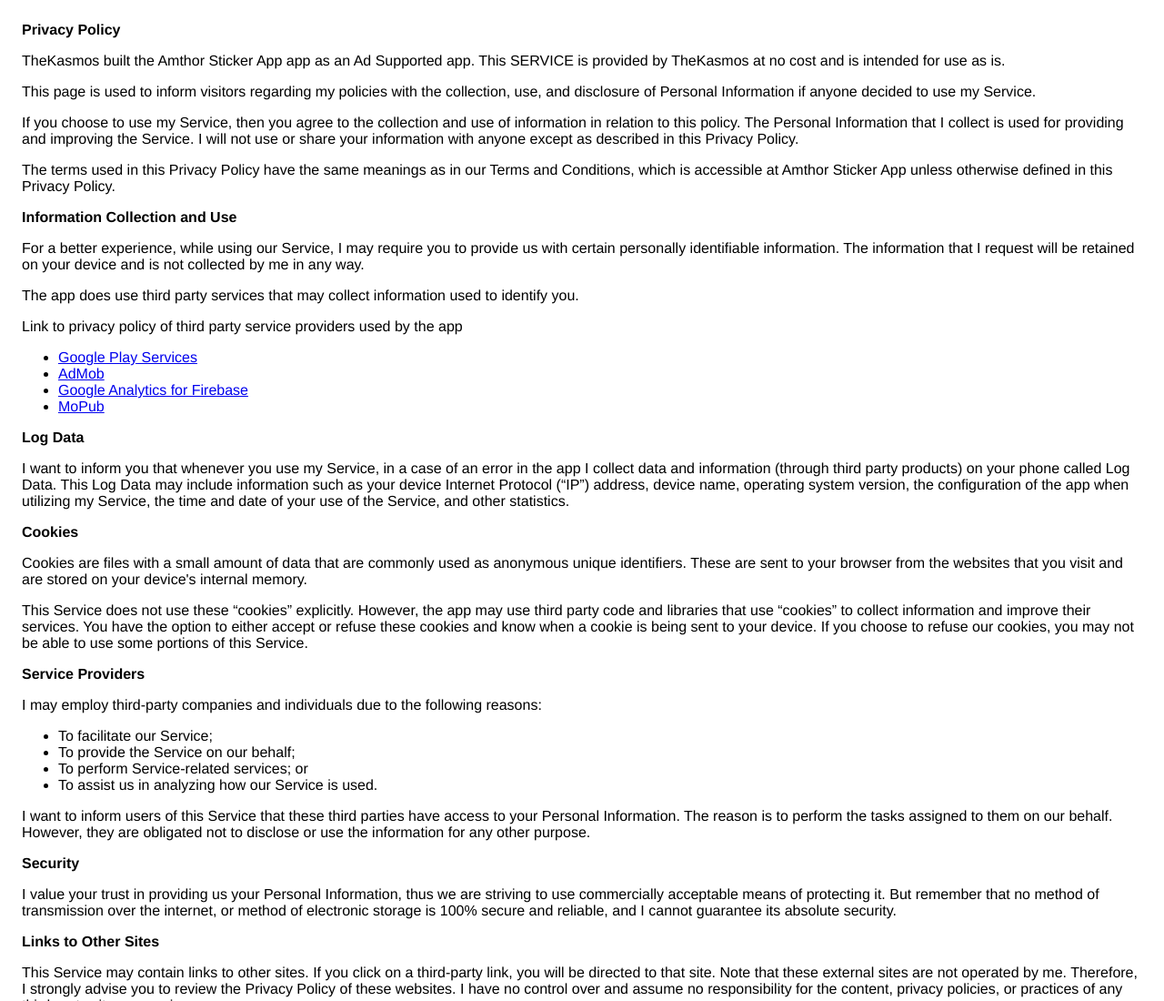
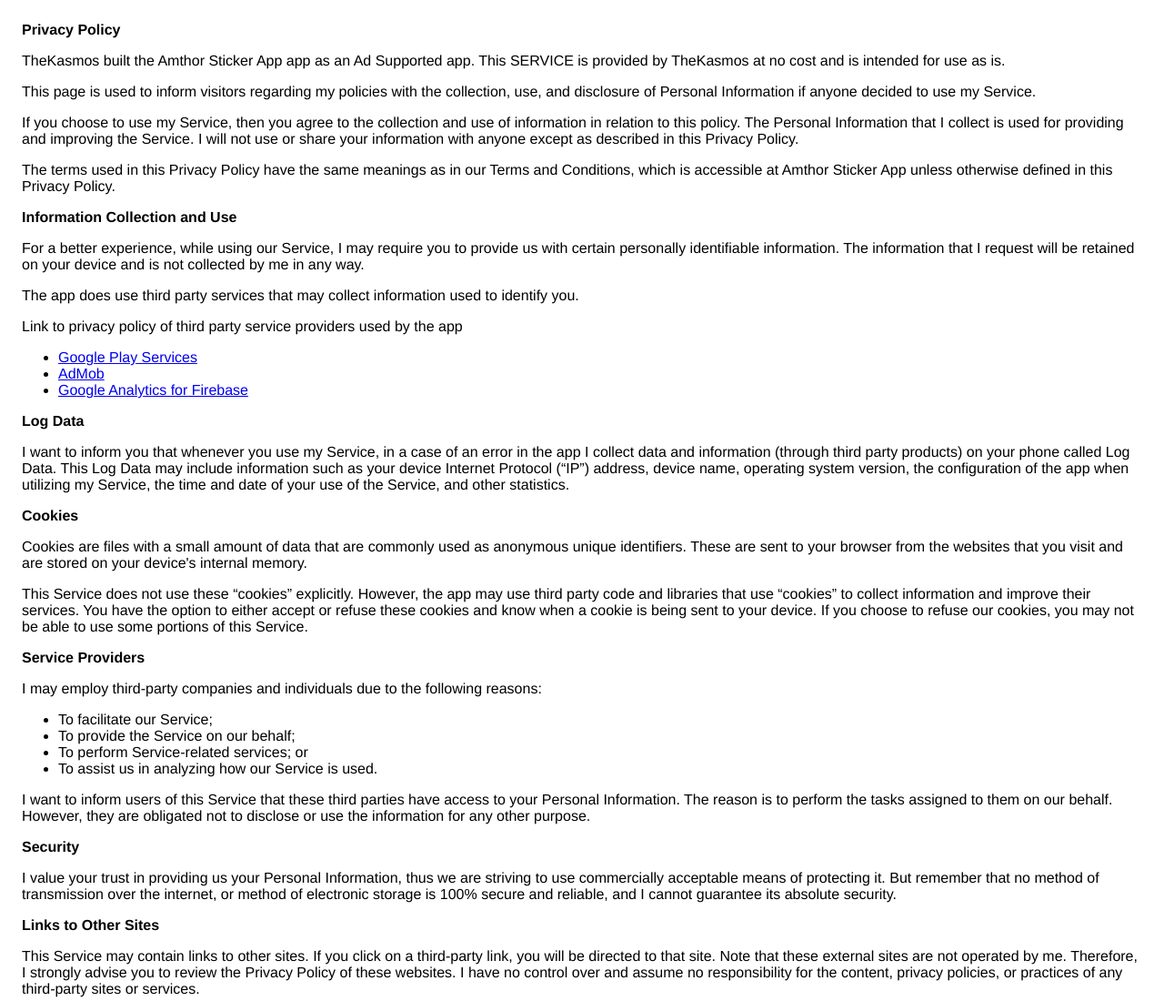
Before and after one commit to thekasmos/thekasmos.github.io, a plain HTML site: page amthor-sticker/amthor-sticker-privacy-policy.html in a window 1280 px wide. Shown: the top 1100 px of the page at 91% size. Drawn offline with Linux system fonts and the light colour scheme.

Commit message:
Updated amthor-sticker privacy policy

```diff
--- a/amthor-sticker/amthor-sticker-privacy-policy.html
+++ b/amthor-sticker/amthor-sticker-privacy-policy.html
@@ -37,7 +37,7 @@
                   </p> <p>
                     Link to privacy policy of third party service providers used
                     by the app
-                  </p> <ul><li><a href="https://www.google.com/policies/privacy/" target="_blank" rel="noopener noreferrer">Google Play Services</a></li><li><a href="https://support.google.com/admob/answer/6128543?hl=en" target="_blank" rel="noopener noreferrer">AdMob</a></li><li><a href="https://firebase.google.com/policies/analytics" target="_blank" rel="noopener noreferrer">Google Analytics for Firebase</a></li><li><a href="https://www.mopub.com/legal/privacy" target="_blank" rel="noopener noreferrer">MoPub</a></li><!----><!----><!----><!----><!----><!----><!----><!----><!----><!----><!----><!----><!----><!----><!----><!----><!----><!----><!----><!----><!----><!----><!----><!----></ul></div> <p><strong>Log Data</strong></p> <p>
+                  </p> <ul><li><a href="https://www.google.com/policies/privacy/" target="_blank" rel="noopener noreferrer">Google Play Services</a></li><li><a href="https://support.google.com/admob/answer/6128543?hl=en" target="_blank" rel="noopener noreferrer">AdMob</a></li><li><a href="https://firebase.google.com/policies/analytics" target="_blank" rel="noopener noreferrer">Google Analytics for Firebase</a></li><!----><!----><!----><!----><!----><!----><!----><!----><!----><!----><!----><!----><!----><!----><!----><!----><!----><!----><!----><!----><!----><!----><!----><!----></ul></div> <p><strong>Log Data</strong></p> <p>
                   I want to inform you that whenever you
                   use my Service, in a case of an error in the app
                   I collect data and information (through third party
```
